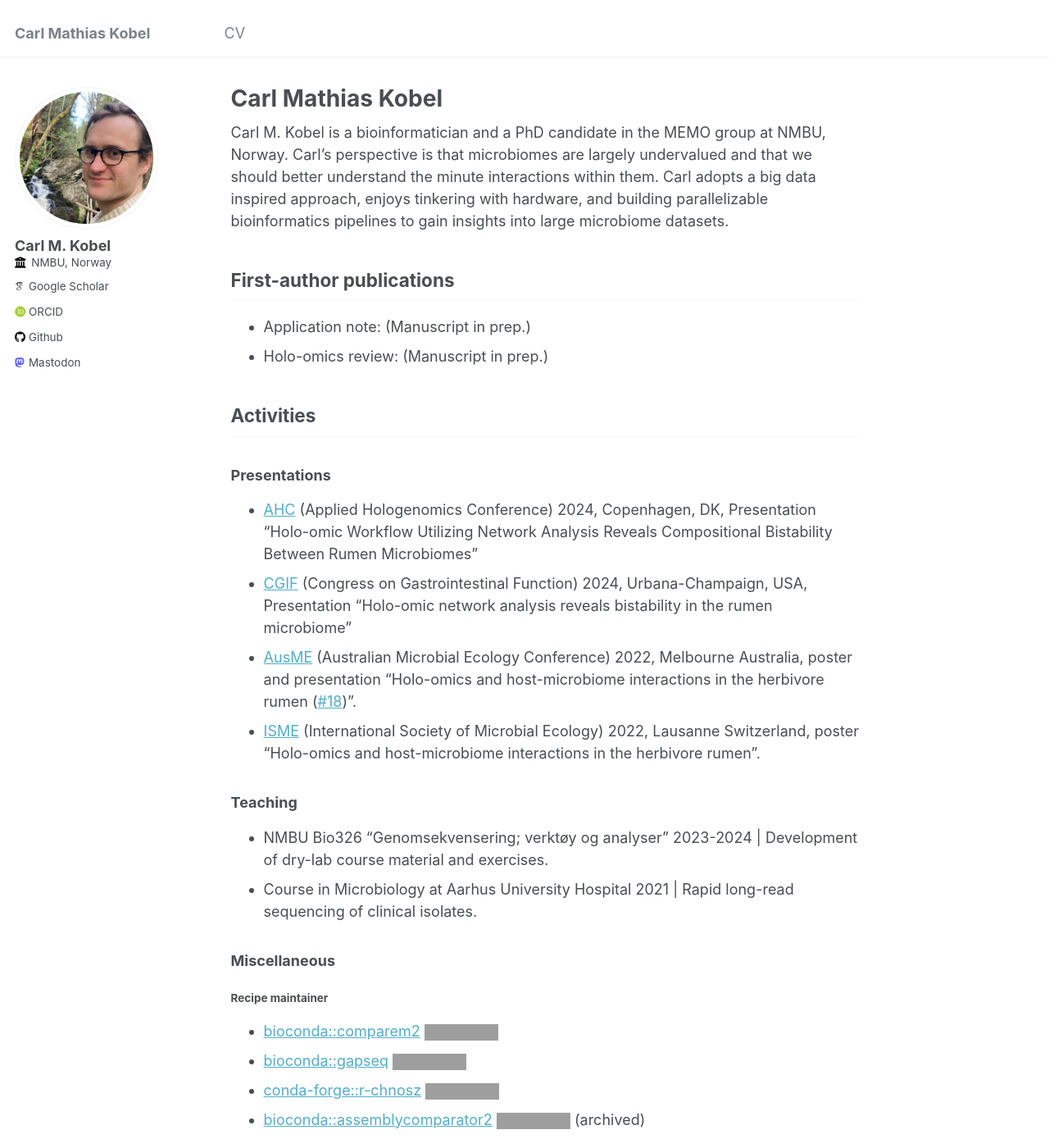
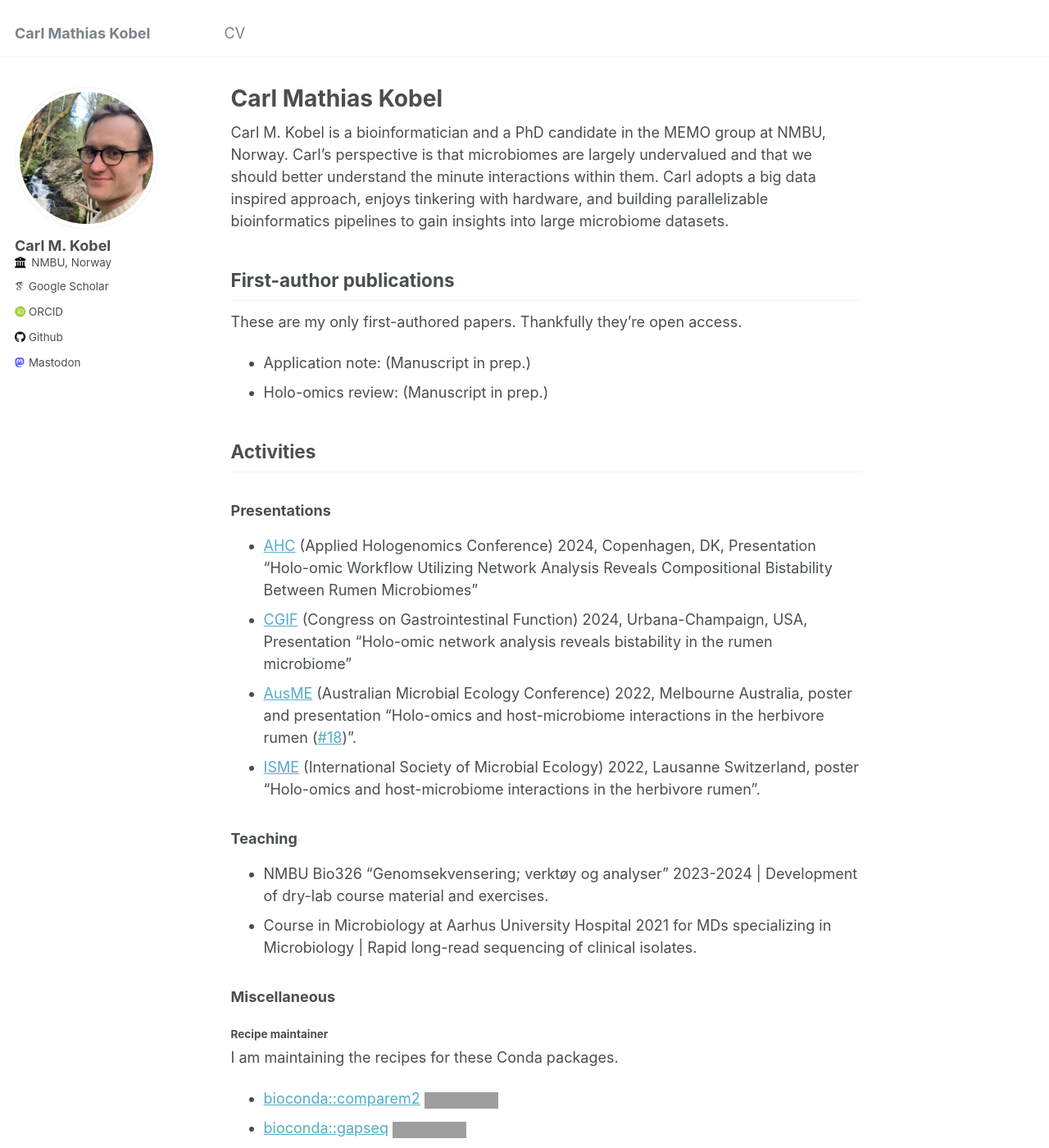
Before and after one commit to cmkobel/cmkobel.github.io, a Jekyll site: the page built from _pages/about.md, in a window 1280 px wide and 1400 px high. Shown: the whole window at 82% size. Built offline with Jekyll 4.4.1, drawn with Linux system fonts in a browser that asks for light colours; some web fonts are replaced; grey boxes are pictures that could not be loaded.

Commit message:
Update about.md

```diff
--- a/_pages/about.md
+++ b/_pages/about.md
@@ -13,8 +13,9 @@ redirect_from:
 Carl M. Kobel is a bioinformatician and a PhD candidate in the MEMO group at NMBU, Norway. Carl’s perspective is that microbiomes are largely undervalued and that we should better understand the minute interactions within them. Carl adopts a big data inspired approach, enjoys tinkering with hardware, and building parallelizable bioinformatics pipelines to gain insights into large microbiome datasets.
 
 
+## First-author publications
 
-## First-author publications
+These are my only first-authored papers. Thankfully they're open access.
 
   - Application note: (Manuscript in prep.)
   - Holo-omics review: (Manuscript in prep.)
@@ -30,18 +31,19 @@ Carl M. Kobel is a bioinformatician and a PhD candidate in the MEMO group at NMB
 
 ### Teaching
   - NMBU Bio326 "Genomsekvensering; verktøy og analyser" 2023-2024 \| Development of dry-lab course material and exercises.
-  - Course in Microbiology at Aarhus University Hospital 2021 \| Rapid long-read sequencing of clinical isolates.
+  - Course in Microbiology at Aarhus University Hospital 2021 for MDs specializing in Microbiology \| Rapid long-read sequencing of clinical isolates.
 
 
 ### Miscellaneous
 
 #### Recipe maintainer
+
+I am maintaining the recipes for these Conda packages.
+
   - [bioconda::comparem2](https://anaconda.org/bioconda/comparem2) ![Conda Downloads](https://img.shields.io/conda/d/bioconda/comparem2)
   - [bioconda::gapseq](https://anaconda.org/bioconda/gapseq) ![Conda Downloads](https://img.shields.io/conda/d/bioconda/gapseq)
   - [conda-forge::r-chnosz](https://anaconda.org/conda-forge/r-chnosz) ![Conda Downloads](https://img.shields.io/conda/d/conda-forge/r-chnosz)
   - [bioconda::assemblycomparator2](https://anaconda.org/bioconda/assemblycomparator2) ![Conda Downloads](https://img.shields.io/conda/d/bioconda/assemblycomparator2) (archived)
-
-
 
 
 ## Contact
```
